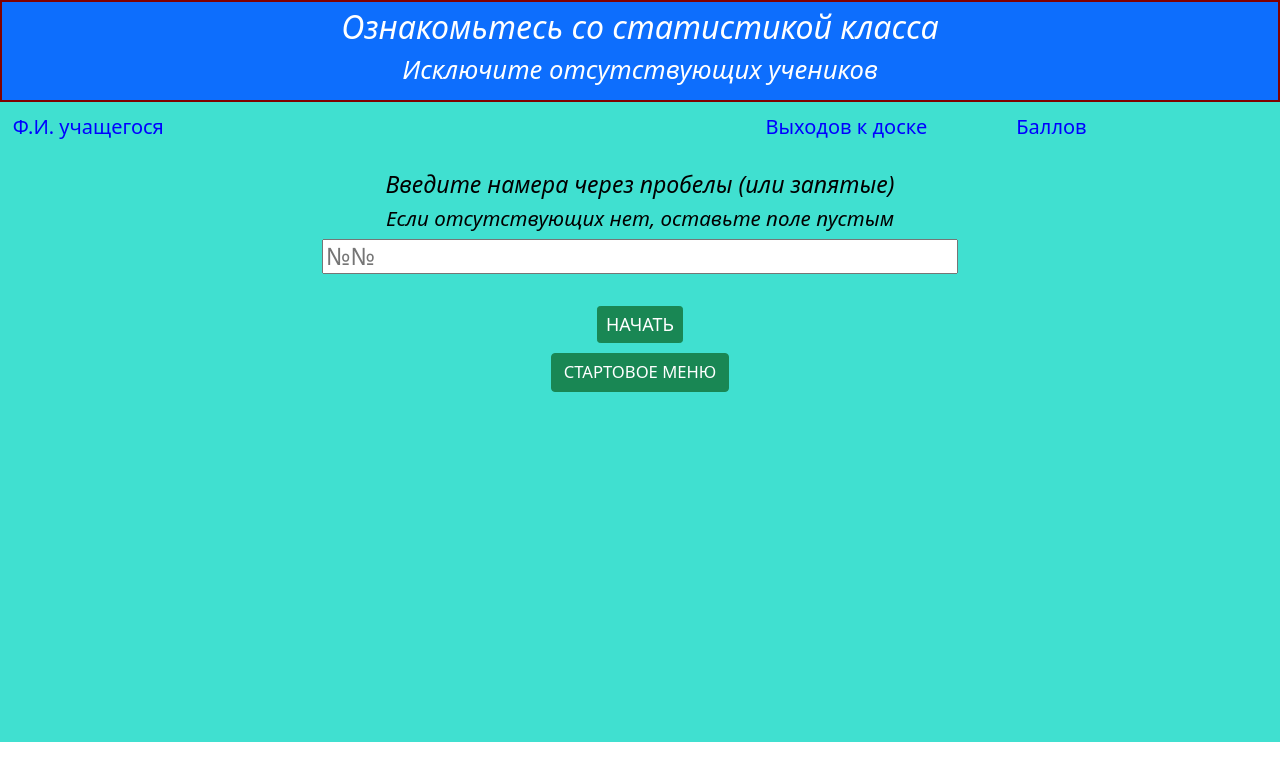
After one commit to Vladimir100580/randname, a Django app: template jsprob/templates/jsprob/begin.html in a window 1280 px wide. The commit adds this page. Shown: the top 781 px of the page. Run offline with Django 3.2, Linux system fonts and the light colour scheme; the template is opened without the code that fills it, so the values that code supplies are empty; some libraries are stand-ins or nearby versions.

Commit message:
'Progress2'

```diff
--- a/jsprob/templates/jsprob/addu4.html
+++ b/jsprob/templates/jsprob/addu4.html
@@ -14,6 +14,7 @@
                         <option value={{ kl }}>{{ kl }}</option>
                     {% endfor %}
                  </select></h5>
+        <br>
         <button style="font-size: min(18px, 1.4vw);" class="btn btn-success btn" id = 'butt1' type="submit" name="intlg" onclick="Func()"> ПРОДОЛЖИТЬ </button></br>
         <div style="height:10px"></div>
         <a style="font-size: min(18px, 1.4vw);"  href="{% url 'home' %}" id = 'butt2' class="btn btn-success" onclick="Func()"> СТАРТОВОЕ МЕНЮ </a>
--- /dev/null
+++ b/jsprob/templates/jsprob/begin.html
@@ -0,0 +1,78 @@
+{% extends 'jsprob/shabl.html' %}
+{% block title %} Начало исключаем отсутствующих {% endblock %}
+{% block content %}
+
+<aside>
+    <h2 class="featuress" style="font-style: italic; font-size: min(50px, 2.5vw);" > Ознакомьтесь со статистикой класса </h2>
+    <h4 class="featuress" style="font-style: italic; font-size: min(40px, 2vw);" > Исключите отсутствующих учеников </h4>
+</aside>
+
+    <div class="features">
+             <h5 class='leftstr'style='color: blue'> Ф.И. учащегося </h5>
+             <h5 class='centstr'style='color: blue'> Выходов к доске </h5>
+             <h5 class='rightstr'style='color: blue'> Баллов </h5>
+           {% for mas in nms %}
+                     {% if mas.0 == '0' %}
+                     <h6 class='leftstr'style='color:#AD1457'> {{mas.1}} </h6>
+                     <h6 class='centstr'style='color:#AD1457'> {{mas.2}} </h6>
+                     <h6 class='rightstr'style='color:#AD1457'> {{mas.3}} </h6>
+                     {% endif %}
+                     {% if mas.0 == '3' %}
+                     <h5 class='leftstr' style='color: white'> {{mas.1}} </h5>
+                     <h5 class='centstr'style='color: white'> {{mas.2}} </h5>
+                     <h5 class='rightstr' style='color: white'> {{mas.3}} </h5>
+                     {% endif %}
+                     {% if mas.0 == '1' %}
+                     <h6 class='leftstr' style='color: #0000ff'> {{mas.1}} </h6>
+                     <h6 class='centstr'style='color: #0000ff'> {{mas.2}} </h6>
+                     <h6 class='rightstr' style='color: #0000ff'> {{mas.3}} </h6>
+                     {% endif %}
+                     {% if mas.0 == '2' %}
+                     <h6 class='leftstr' style='color: #2E7D32'> {{mas.1}} </h6>
+                     <h6 class='centstr'style='color: #2E7D32'> {{mas.2}} </h6>
+                     <h6 class='rightstr' style='color: #2E7D32'> {{mas.3}} </h6>
+                     {% endif %}
+                {% endfor %}
+        <div style="clear: left"></div>
+        </br>
+
+        <form action="" method="get">
+                {% csrf_token %}
+        <h5 style="font-style: italic; font-size: min(25px, 1.8vw);" id = 'wt'> Введите намера через пробелы (или запятые) </h5>
+        <h5 style="font-style: italic; font-size: min(21px, 1.6vw);"> Если отсутствующих нет, оставьте поле пустым </h5>
+        <h4> <input type="text" id="inpu" name="iskl" placeholder='№№' maxlength="100"  size="40"> </h4></br>
+        <button style="font-size: min(18px, 1.4vw);" class="btn btn-success btn-sm" id = 'butt1' type="submit" name="gogo" onclick="Func()"> НАЧАТЬ </button></br>
+        <div style="height:10px"></div>
+        <a style="font-size: max(13px, 1.3vw);" href="{% url 'home' %}" id = 'butt2' class="btn btn-success" onclick="Func()"> СТАРТОВОЕ МЕНЮ </a>
+        </br></br>
+
+
+    </form>
+    </div>
+    <style>
+   .leftstr {
+    float: left;
+    width: 60%;
+    text-align: left;
+   }
+
+   .centstr {
+    float: left;
+    width: 20%;
+    text-align: left;
+   }
+   .rightstr {
+    float: left;
+    width: 20%;
+    text-align: left;
+   }
+     </style>
+
+    <script>
+    function Func() {
+                document.getElementById('inpu').style.display='none';
+                document.getElementById('butt1').style.display='none';
+                document.getElementById('butt2').style.display='none';
+                document.getElementById('wt').innerHTML = 'Пожалуйста, подождите.';}
+    </script>
+{% endblock %}
--- a/jsprob/templates/jsprob/priv.html
+++ b/jsprob/templates/jsprob/priv.html
@@ -23,13 +23,13 @@
         {% else %}
         </br>
 
-        <a style="font-size: min(18px, 1.4vw);" href="{% url 'begin' %}" id = "butt3" class="btn btn-success" onclick="Func()"> НАЧАТЬ ВЫБОРКУ </a></br>
+        <button style="font-size: min(18px, 1.4vw);" class="btn btn-success btn" id = 'butt3' type="submit" name="begin" onclick="Func()"> НАЧАТЬ </button></br>
         <div style="height:10px"></div>
         <a style="font-size: min(18px, 1.4vw);" href="{% url 'addkl' %}" id = "butt4" class="btn btn-success" onclick="Func()"> Добавить класс </a></br>
         <div style="height:10px"></div>
 
          {% if f == 1 %}
-        <a style="font-size: min(18px, 1.4vw);" href="{% url 'addu4' %}" id = "butt5" class="btn btn-success" onclick="Func()"> Добавить учеников в класс </a></br>
+        <button style="font-size: min(18px, 1.4vw);" class="btn btn-success btn" id = 'butt5' type="submit" name="addu4" onclick="Func()"> Добавить учеников в класс </button></br>
         <div style="height:10px"></div>
         {% endif %}
         <a style="font-size: min(18px, 1.4vw);" href="{% url 'logout' %}" id = "butt6" class="btn btn-danger" onclick="Func()"> Выйти из аккаунта </a>
```
Also changed, not shown: jsprob/templates/jsprob/nonom.html (added, +14 -0 lines), jsprob/views.py (+79 -21 lines), 1 other file.
